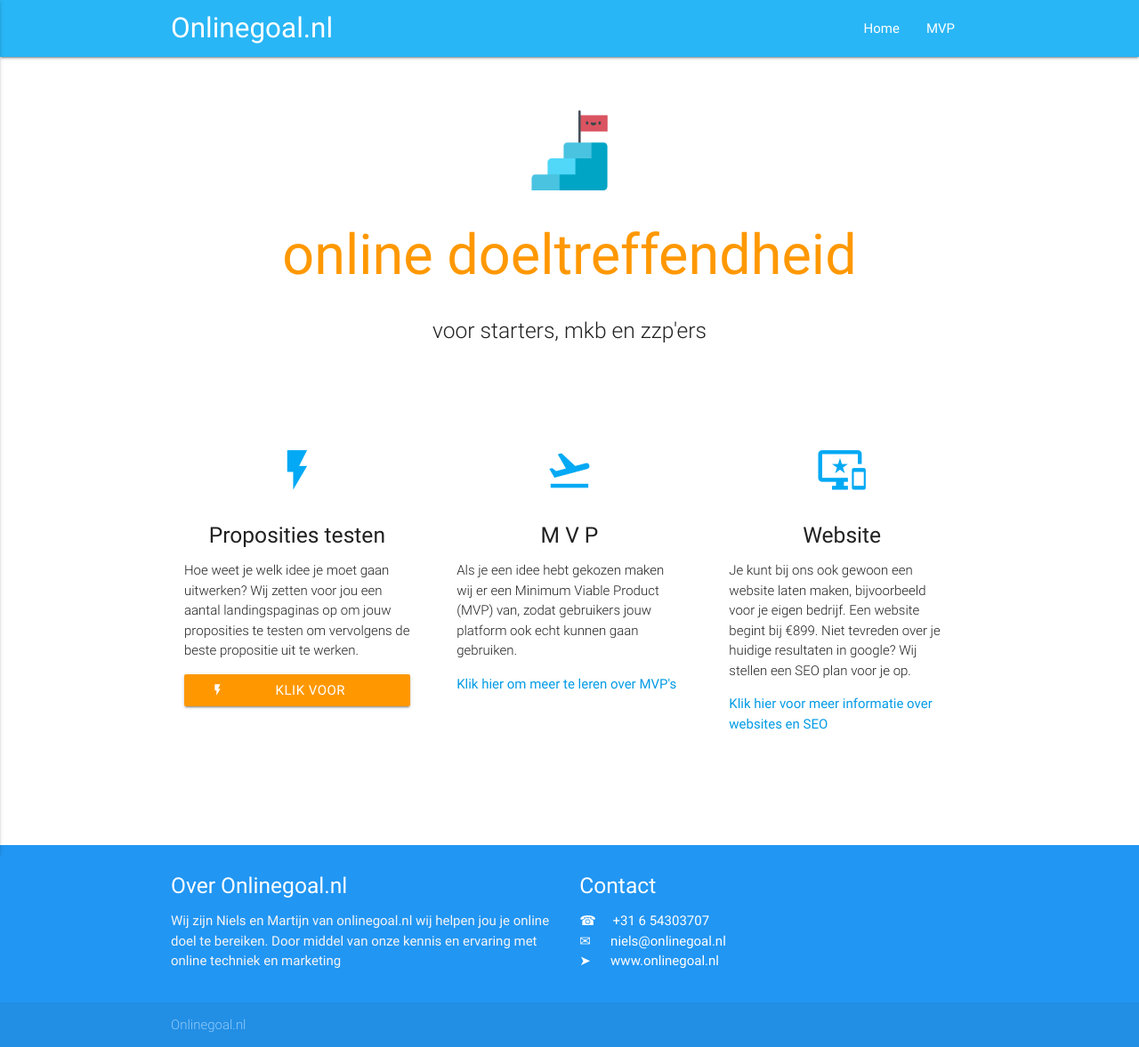
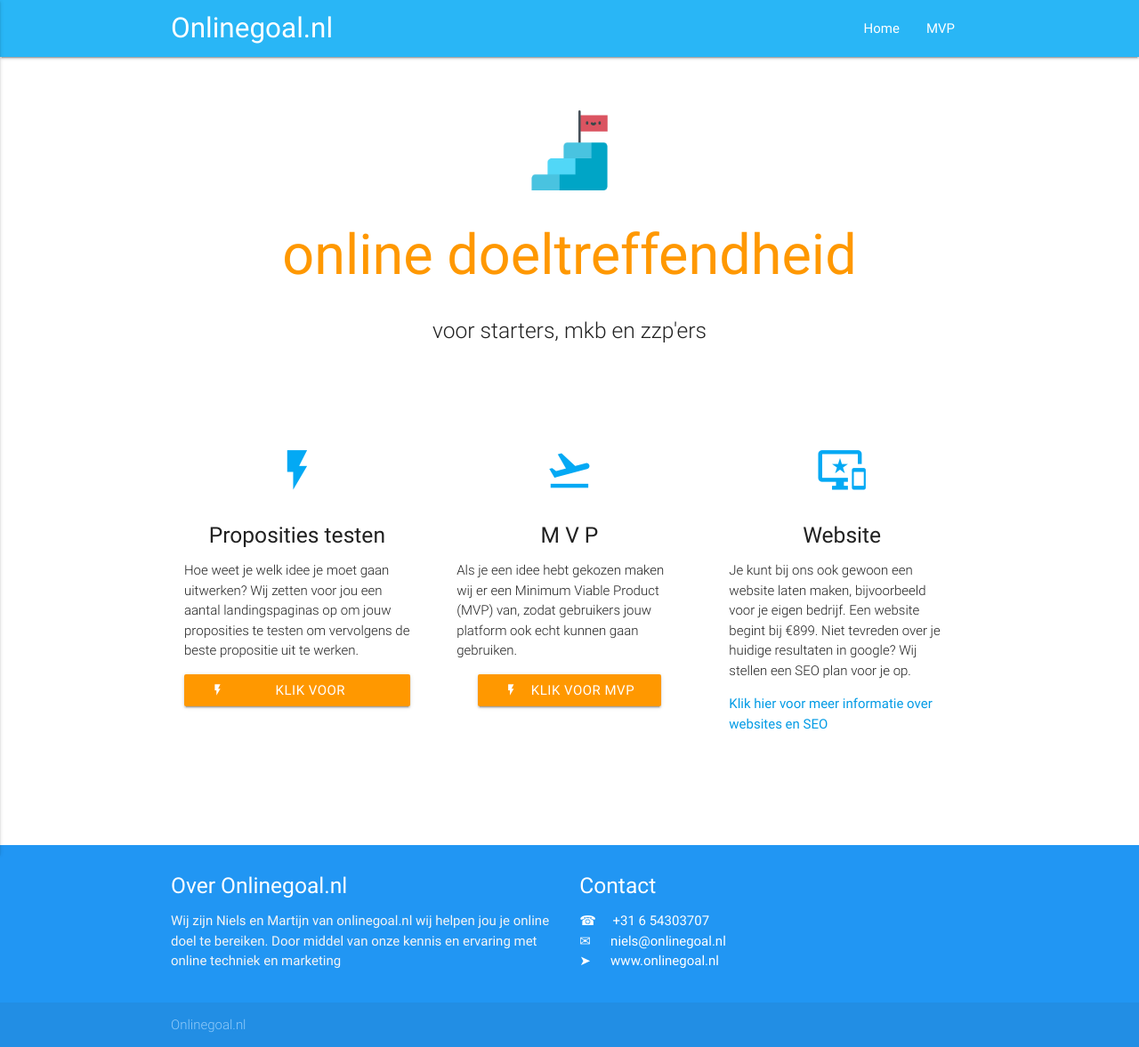
Before and after one commit to martijnvdbrug/onlinegoal.nl, a Jekyll site: the page built from index.md, in a window 1280 px wide. Shown: the whole page at 89% size. Built offline with Jekyll 4.4.1, drawn with Linux system fonts in a browser that asks for light colours.

Commit message:
Added buttons

```diff
--- a/_layouts/home.html
+++ b/_layouts/home.html
@@ -47,7 +47,7 @@ layout: default
             om vervolgens de beste propositie uit te werken.</p>
 
           <p class="center">
-            <a href="{{ "/minimum-viable-product" | relative_url }}" class="orange waves-effect waves-light btn">
+            <a href="{{ "/proposities-testen" | relative_url }}" class="orange waves-effect waves-light btn">
             <i class="material-icons left">flash_on</i> Klik voor proposities
             </a>
           </p>
@@ -61,7 +61,13 @@ layout: default
           <h5 class="center">M V P</h5>
 
           <p class="light">Als je een idee hebt gekozen maken wij er een Minimum Viable Product (MVP) van, zodat gebruikers jouw platform ook echt kunnen gaan gebruiken.</p>
-          <a href="{{ "/minimum-viable-product" | relative_url }}"> Klik hier om meer te leren over MVP's</a>
+
+          <p class="center">
+            <a href="{{ "/mvp" | relative_url }}" class="orange waves-effect waves-light btn">
+            <i class="material-icons left">flash_on</i> Klik voor MVP
+            </a>
+          </p>
+
         </div>
       </div>
 
```
